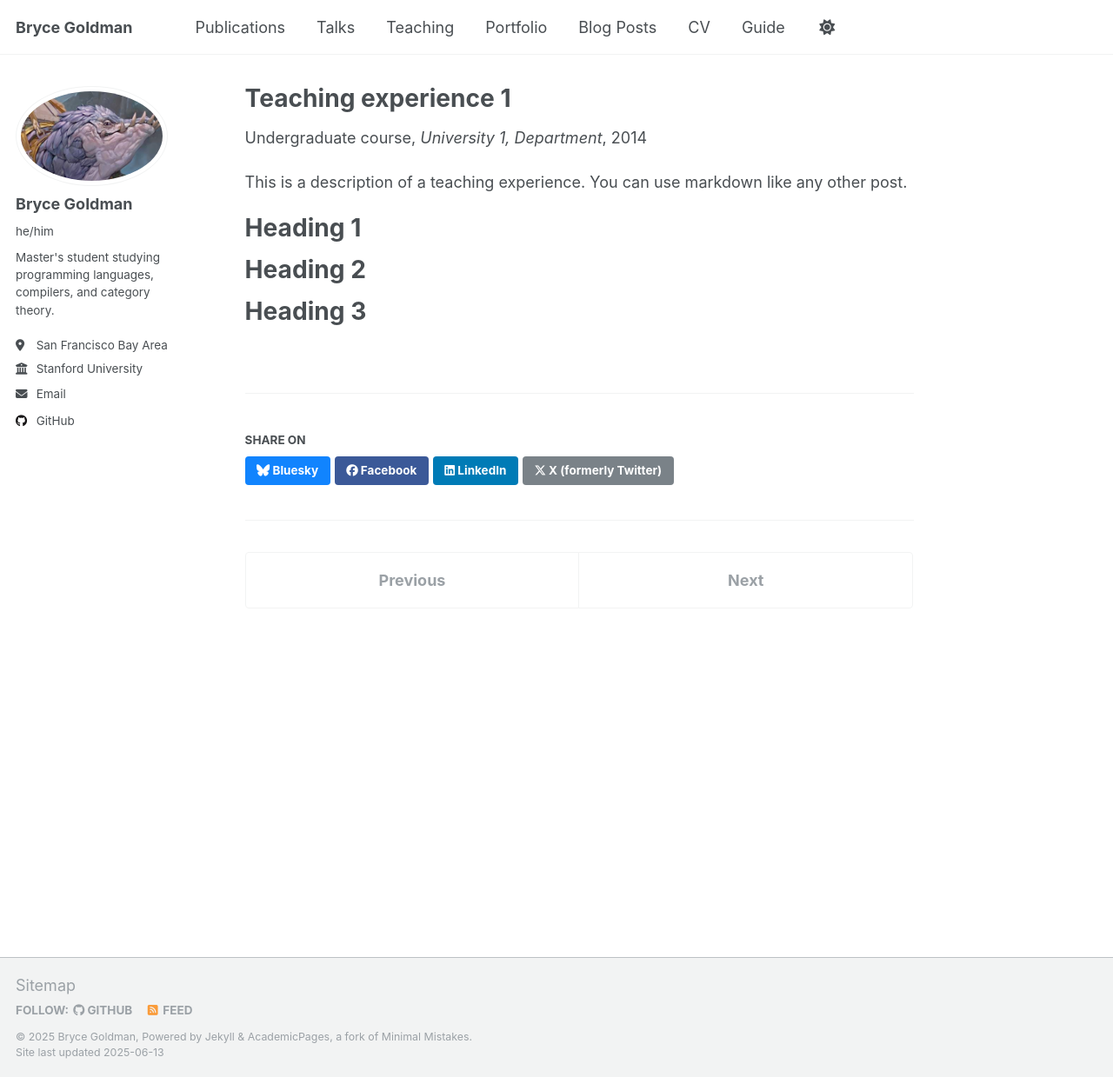
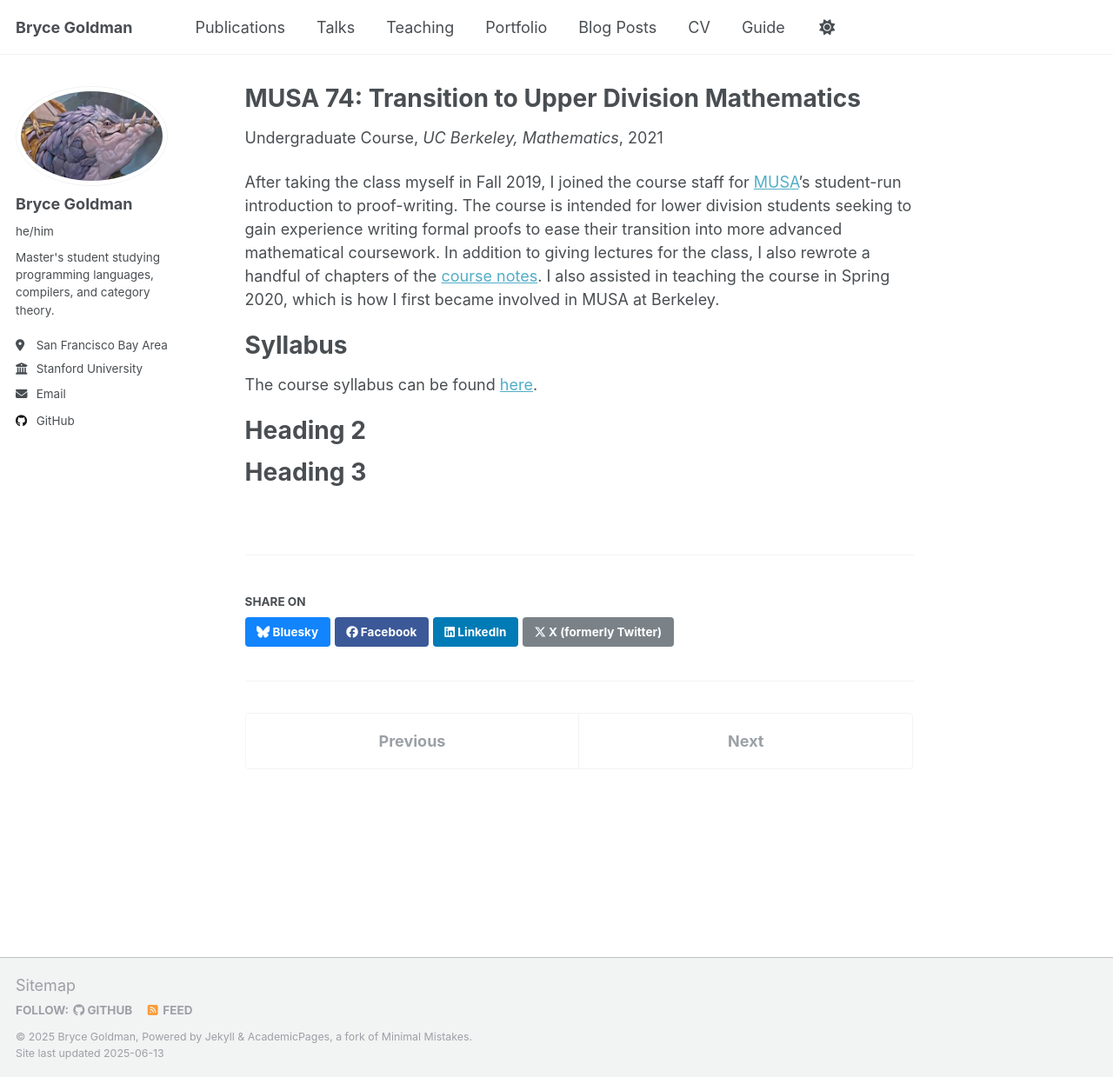
Before and after one commit to Alkizar/alkizar.github.io, a Jekyll site: the page built from _teaching/2014-spring-teaching-1.md, in a window 1280 px wide and 1239 px high. Shown: the whole window at 87% size. Built offline with Jekyll 4.4.1, drawn with Linux system fonts in a browser that asks for light colours.

Commit message:
Added MUSA 74 teaching

```diff
--- a/_teaching/2014-spring-teaching-1.md
+++ b/_teaching/2014-spring-teaching-1.md
@@ -1,17 +1,18 @@
 ---
-title: "Teaching experience 1"
+title: "MUSA 74: Transition to Upper Division Mathematics"
 collection: teaching
-type: "Undergraduate course"
-permalink: /teaching/2014-spring-teaching-1
-venue: "University 1, Department"
-date: 2014-01-01
-location: "City, Country"
+type: "Undergraduate Course"
+permalink: /teaching/2021-spring-teaching
+venue: "UC Berkeley, Mathematics"
+date: 2021-01-01
+location: "Berkeley, CA"
 ---
 
-This is a description of a teaching experience. You can use markdown like any other post.
+After taking the class myself in Fall 2019, I joined the course staff for <a href="https://math.berkeley.edu/~musa/">MUSA</a>'s student-run introduction to proof-writing. The course is intended for lower division students seeking to gain experience writing formal proofs to ease their transition into more advanced mathematical coursework. In addition to giving lectures for the class, I also rewrote a handful of chapters of the <a href="https://musa-berk.github.io/MUSA-74/notes.pdf">course notes</a>. I also assisted in teaching the course in Spring 2020, which is how I first became involved in MUSA at Berkeley.
 
-Heading 1
+Syllabus
 ======
+The course syllabus can be found <a href="https://decal-file-uploads.s3.amazonaws.com/uploads/attachments/000/005/444/original/MUSA74-Sp21-Syllabus.pdf">here</a>.
 
 Heading 2
 ======
```
Also changed, not shown: _data/cv.json (+14 -33 lines).
